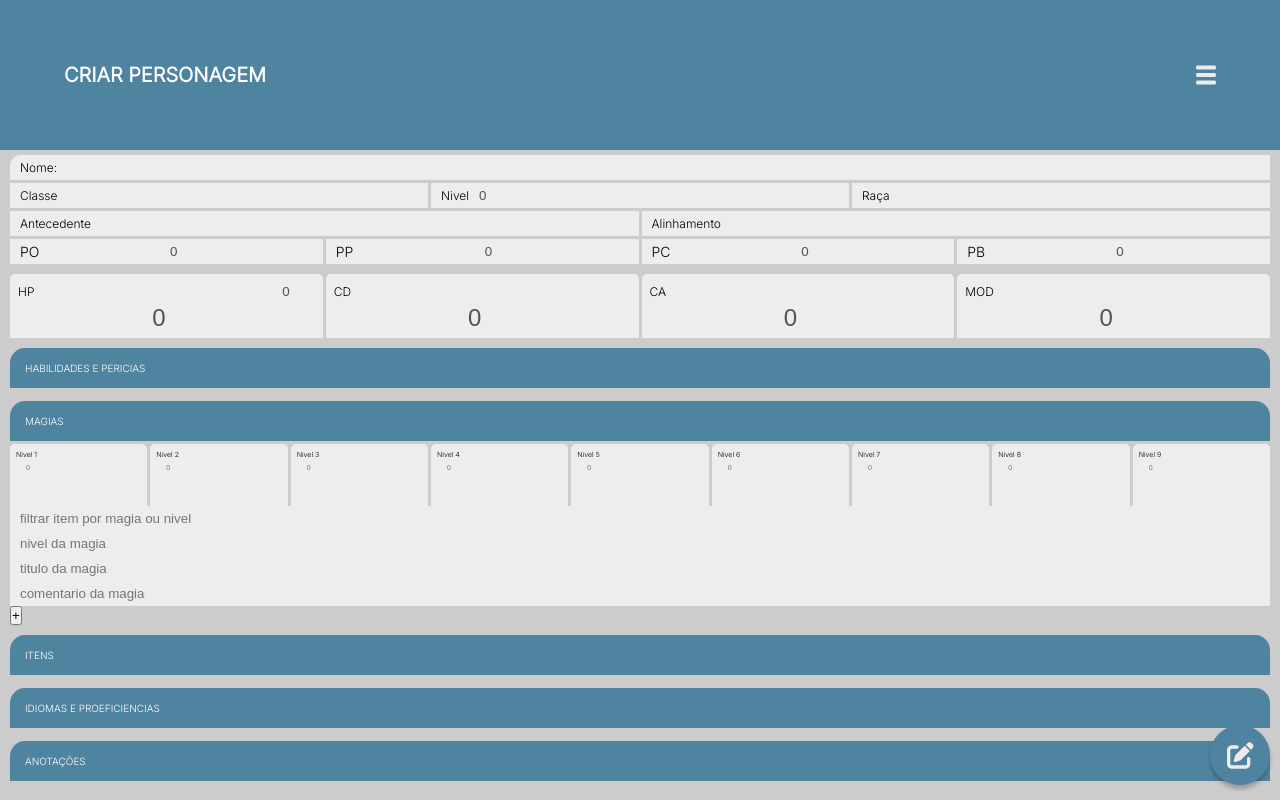
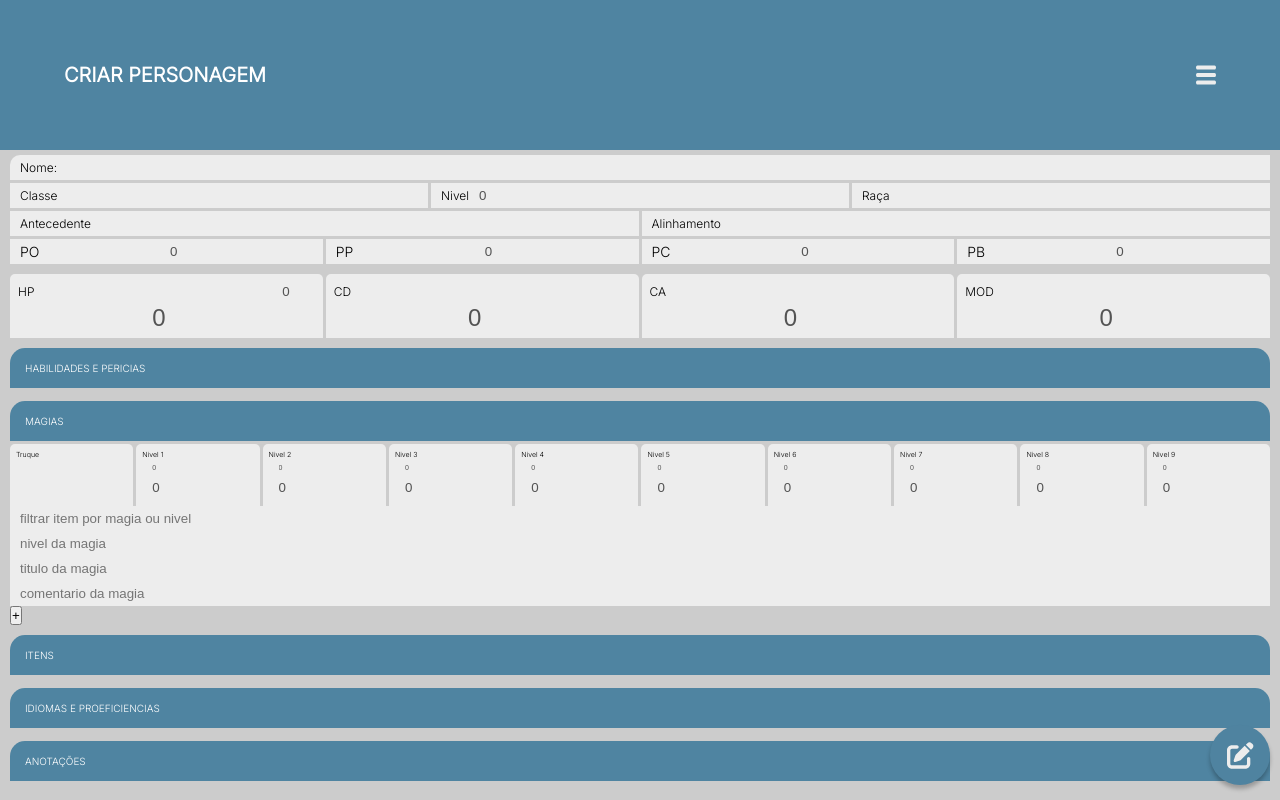
Before and after one commit to mabiiak/ficheiro-de-bolso, a React (Create React App) app: page / in a window 1280 px wide. Both pictures are taken after a click on the element "MAGIAS". Built offline with nearby package versions, Linux system fonts and the light colour scheme.

Commit message:
feat: implementa criação e edição de uso de espaços de magia

```diff
--- a/src/components/BotaoEditar.jsx
+++ b/src/components/BotaoEditar.jsx
@@ -13,6 +13,7 @@ export default function BotaoEditar() {
     descritivo,
     moedas,
     status,
+    espacosMagia,
     listaMagias,
     listaItens,
     listaProeficiencias,
@@ -28,6 +29,7 @@ export default function BotaoEditar() {
         habilidades: { ...defineHabilidades },
         pericias: listaPericias,
         status,
+        espacosMagia,
         magias: listaMagias,
         itens: listaItens,
         proeficiencias: listaProeficiencias,
--- a/src/components/Magias.jsx
+++ b/src/components/Magias.jsx
@@ -4,6 +4,7 @@ import { FontAwesomeIcon } from '@fortawesome/react-fontawesome'
 import { faTrash } from '@fortawesome/free-solid-svg-icons'
 import Filtro from './genericos/Filtro'
 import './css/Magias.css'
+import MagicSpace from './MagicSpace'
 
 export default function Magias() {
   const { listaMagias, setListaMagias, editando, editarLista, excluirItem } =
@@ -55,53 +56,7 @@ export default function Magias() {
 
   return (
     <div>
-      <div className="espacos-de-magia">
-        <div>
-          <p>nivel 1</p>
-          <input type="number" className="quantidade-espacos" placeholder="0" />
-          <input type="number" className="espacos-usados" />
-        </div>
-        <div>
-          <p>nivel 2</p>
-          <input type="number" className="quantidade-espacos" placeholder="0" />
-          <input type="number" className="espacos-usados" />
-        </div>
-        <div>
-          <p>nivel 3</p>
-          <input type="number" className="quantidade-espacos" placeholder="0" />
-          <input type="number" className="espacos-usados" />
-        </div>
-        <div>
-          <p>nivel 4</p>
-          <input type="number" className="quantidade-espacos" placeholder="0" />
-          <input type="number" className="espacos-usados" />
-        </div>
-        <div>
-          <p>nivel 5</p>
-          <input type="number" className="quantidade-espacos" placeholder="0" />
-          <input type="number" className="espacos-usados" />
-        </div>
-        <div>
-          <p>nivel 6</p>
-          <input type="number" className="quantidade-espacos" placeholder="0" />
-          <input type="number" className="espacos-usados" />
-        </div>
-        <div>
-          <p>nivel 7</p>
-          <input type="number" className="quantidade-espacos" placeholder="0" />
-          <input type="number" className="espacos-usados" />
-        </div>
-        <div>
-          <p>nivel 8</p>
-          <input type="number" className="quantidade-espacos" placeholder="0" />
-          <input type="number" className="espacos-usados" />
-        </div>
-        <div>
-          <p>nivel 9</p>
-          <input type="number" className="quantidade-espacos" placeholder="0" />
-          <input type="number" className="espacos-usados" />
-        </div>
-      </div>
+      <MagicSpace />
       <Filtro
         listaCompleta={listaMagias}
         setListaExbicao={setLista}
--- /dev/null
+++ b/src/components/MagicSpace.jsx
@@ -0,0 +1,54 @@
+import React, { useContext } from 'react'
+import { Context } from '../context/Provider'
+
+function MagicSpace() {
+  const { espacosMagia, setEspacosMagia, editando } = useContext(Context)
+
+  const handleChange = (index, field, value) => {
+    const updatedEspacosMagia = [...espacosMagia]
+    updatedEspacosMagia[index][field] = value
+    setEspacosMagia(updatedEspacosMagia)
+  }
+
+  return (
+    <div className="espacos-de-magia">
+      {espacosMagia.map((item, index) => (
+        <div key={item.nivel}>
+          {item.nivel === 'truque' ? (
+            <>
+              <p>{item.nivel}</p>
+              <input
+                type="number"
+                value={item.usados}
+                onChange={(e) => handleChange(index, 'usados', e.target.value)}
+                disabled={!editando}
+              />
+            </>
+          ) : (
+            <>
+              <p>nivel {item.nivel}</p>
+              <input
+                type="number"
+                className="quantidade-espacos"
+                value={item.quantidade}
+                onChange={(e) =>
+                  handleChange(index, 'quantidade', e.target.value)
+                }
+                disabled={!editando}
+              />
+              <input
+                type="number"
+                className="espacos-usados"
+                value={item.usados}
+                onChange={(e) => handleChange(index, 'usados', e.target.value)}
+                disabled={!editando}
+              />
+            </>
+          )}
+        </div>
+      ))}
+    </div>
+  )
+}
+
+export default MagicSpace
--- a/src/context/Provider.js
+++ b/src/context/Provider.js
@@ -37,6 +37,19 @@ function Provider({ children }) {
     mod: 0,
   })
 
+  const [espacosMagia, setEspacosMagia] = useState([
+    { nivel: 'truque', quantidade: 0 },
+    { nivel: 1, quantidade: 0, usados: 0 },
+    { nivel: 2, quantidade: 0, usados: 0 },
+    { nivel: 3, quantidade: 0, usados: 0 },
+    { nivel: 4, quantidade: 0, usados: 0 },
+    { nivel: 5, quantidade: 0, usados: 0 },
+    { nivel: 6, quantidade: 0, usados: 0 },
+    { nivel: 7, quantidade: 0, usados: 0 },
+    { nivel: 8, quantidade: 0, usados: 0 },
+    { nivel: 9, quantidade: 0, usados: 0 },
+  ])
+
   const [editando, setEditar] = useState(false)
   const [listaPericias, setListaPericias] = useState([])
   const [listaMagias, setListaMagias] = useState([])
@@ -64,6 +77,7 @@ function Provider({ children }) {
       setListaPericias(verSalvos.pericias)
       setDescritivo(verSalvos.descritivo)
       setStatus(verSalvos.status)
+      setEspacosMagia(verSalvos.espacosMagia)
       setListaMagias(verSalvos.magias)
       setListaItens(verSalvos.itens)
       setListaProeficiencias(verSalvos.proeficiencias)
@@ -83,6 +97,8 @@ function Provider({ children }) {
     moedas,
     setMoedas,
     status,
+    espacosMagia,
+    setEspacosMagia,
     setStatus,
     listaMagias,
     setListaMagias,
```
